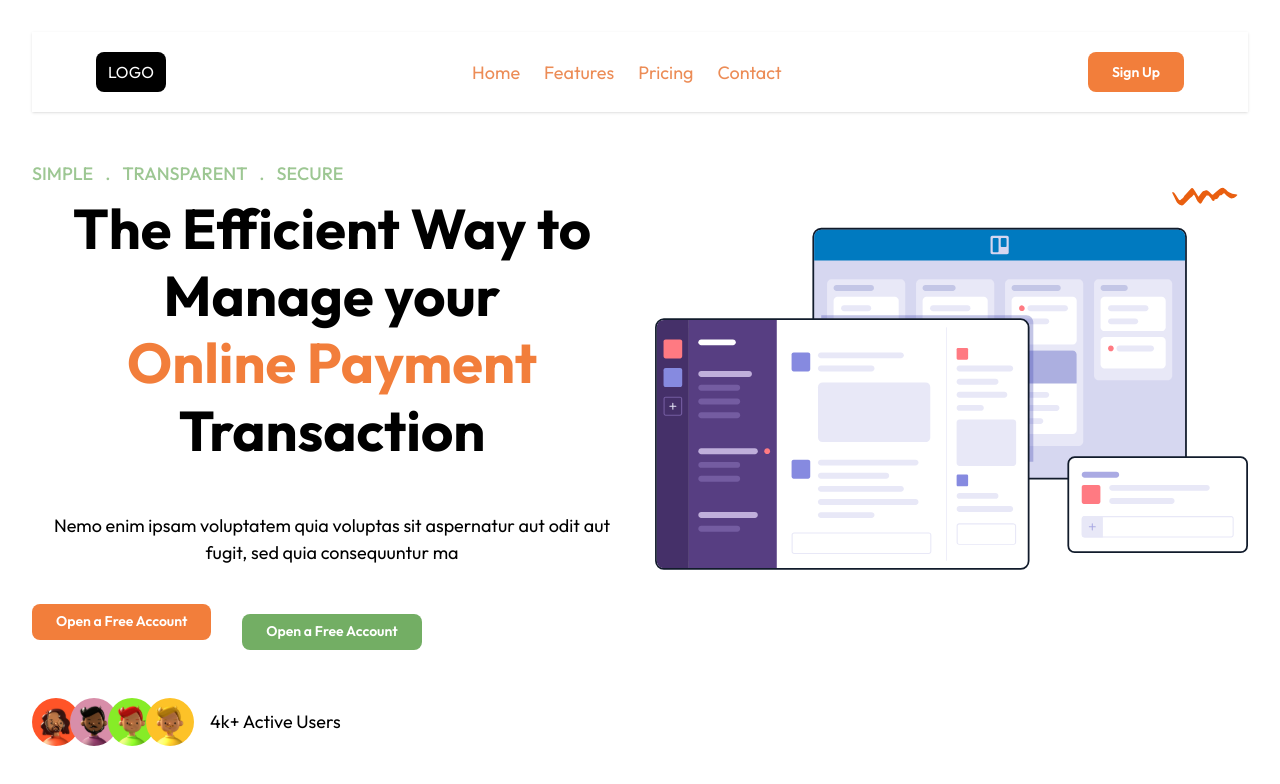
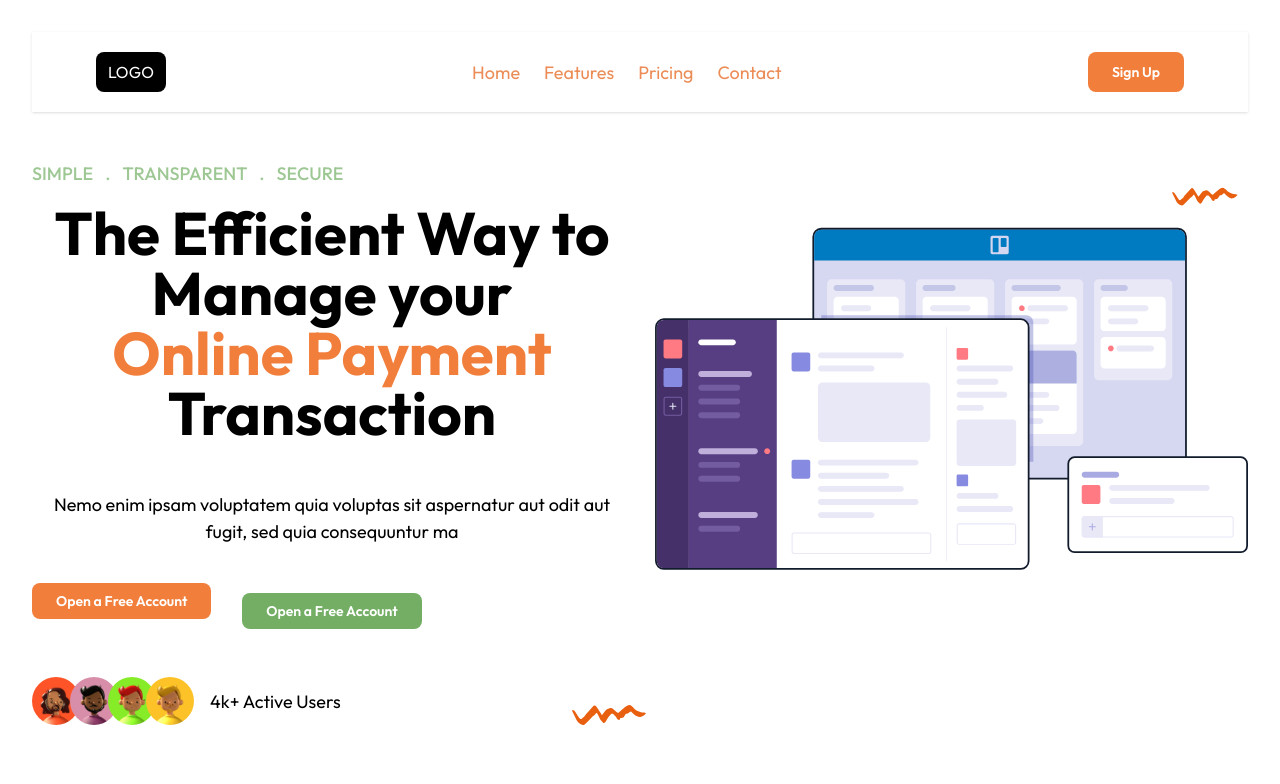
Before and after one commit to klusterthon023/klusterthon023-fintech, a React (Vite) app in the folder frontend/: page / in a window 1280 px wide. Shown: the top 784 px of the page. Built offline with nearby package versions, Linux system fonts and the light colour scheme.

Commit message:
Added responsve font size for the h1

```diff
--- a/frontend/src/pages/home/components/hero-section/HeroText.tsx
+++ b/frontend/src/pages/home/components/hero-section/HeroText.tsx
@@ -4,8 +4,10 @@ import HeroAvatars from "./HeroAvatars";
 
 export default function HeroText() {
     return (
-        <section className="grid gap-12">
-            <div className="grid gap-2">
+        <section className="relative grid gap-12">
+            <img src="./src/assets/home/decorator.svg" alt=""
+            className=" absolute bottom-[-0%] left-[90%] hidden lg:block" />
+            <div className="grid gap-4">
             <div className="flex gap-3 items-center">
                 <Typography color="secondary.200" fontWeight={500}>SIMPLE</Typography>
                 <Typography color="secondary.200" fontWeight={500} className="justify-self-center">.</Typography>
@@ -14,8 +16,8 @@ export default function HeroText() {
                 <Typography color="secondary.200" fontWeight={500}>SECURE</Typography>
             </div>
             <div className="">
-                <Typography className="w-full" variant="h1">The Efficient Way to Manage your
-                <Typography className="w-full" variant="h1" color="tertiary.300">Online Payment</Typography> Transaction</Typography>
+                <Typography className="!w-full !text-4xl md:!text-5xl lg:!text-6xl" variant="h1">The Efficient Way to Manage your
+                <Typography className="!w-full !text-4xl md:!text-5xl lg:!text-6xl" variant="h1" color="tertiary.300">Online Payment</Typography> Transaction</Typography>
             </div>
             </div>
             <div>
```
